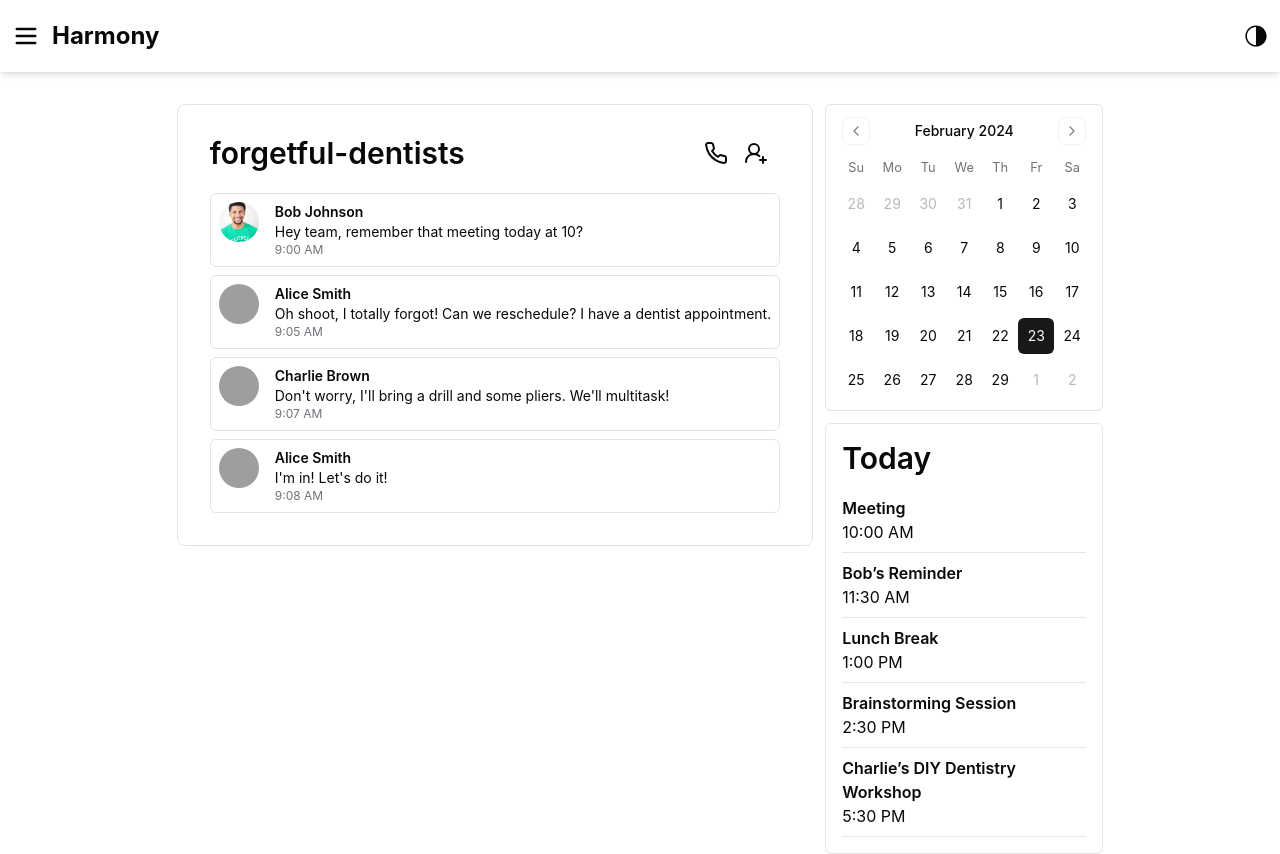
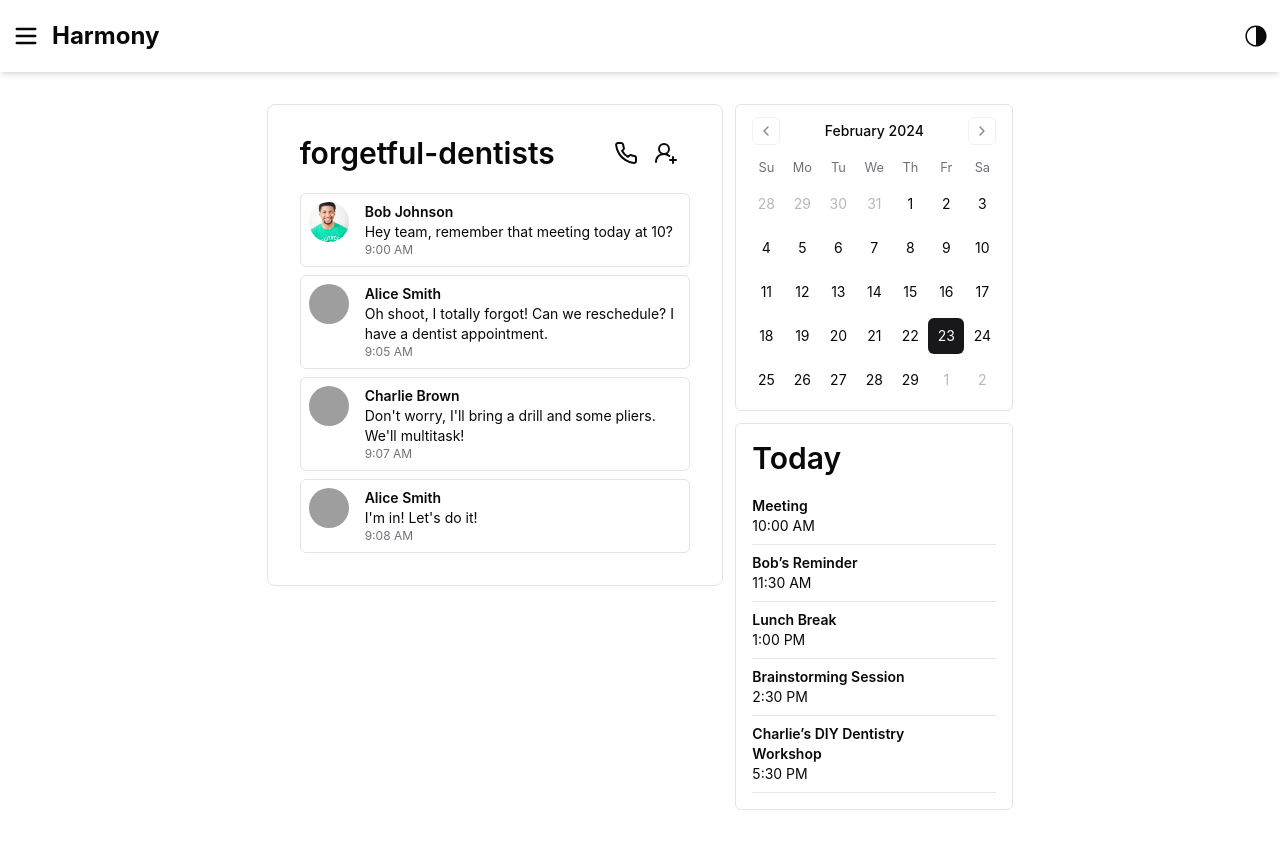
Before and after one commit to wyzhaobvt/harmony-client, a React (Vite) app: page /group in a window 1280 px wide. After the commit the page ends 810 px from the top, so only its background shows below. Built offline with nearby package versions, Linux system fonts and the light colour scheme; grey boxes are pictures that could not be loaded.

Commit message:
Update Event and GroupDashboard components

```diff
--- a/src/pages/group-dashboard/Event.jsx
+++ b/src/pages/group-dashboard/Event.jsx
@@ -5,8 +5,8 @@ function Event({ name, time }) {
   return (
     <div className="event flex items-center justify-between border-b hover:bg-secondary py-2 pe-2 group">
       <div className="event-details">
-        <h2 className="font-semibold">{name}</h2>
-        <p>{time}</p>
+        <h2 className="font-semibold text-sm">{name}</h2>
+        <p className="text-sm">{time}</p>
       </div>
       <div className="delete-icon opacity-0 group-hover:opacity-100">
         <X />
--- a/src/pages/group-dashboard/GroupDashboard.jsx
+++ b/src/pages/group-dashboard/GroupDashboard.jsx
@@ -7,9 +7,9 @@ import { Calendar as CustomCalendar } from '@/components/ui/calendar';
 function GroupDashboard() {
   const [date, setDate] = React.useState(new Date());
   return (
-    <div className="md:w-3/4 flex justify-center">
-      <div className="content-body flex">
-        <div className="chat me-3">
+    <div className="md:w-7/12 flex justify-center">
+      <div className="content-body flex w-full">
+        <div className="chat me-3 w-full">
           <div className="chatbox border border-input rounded-lg px-8 py-6 gap-4">
             <div className="chatbox--header flex items-center mb-4">
               <h1 className="font-semibold text-3xl me-auto">
```
